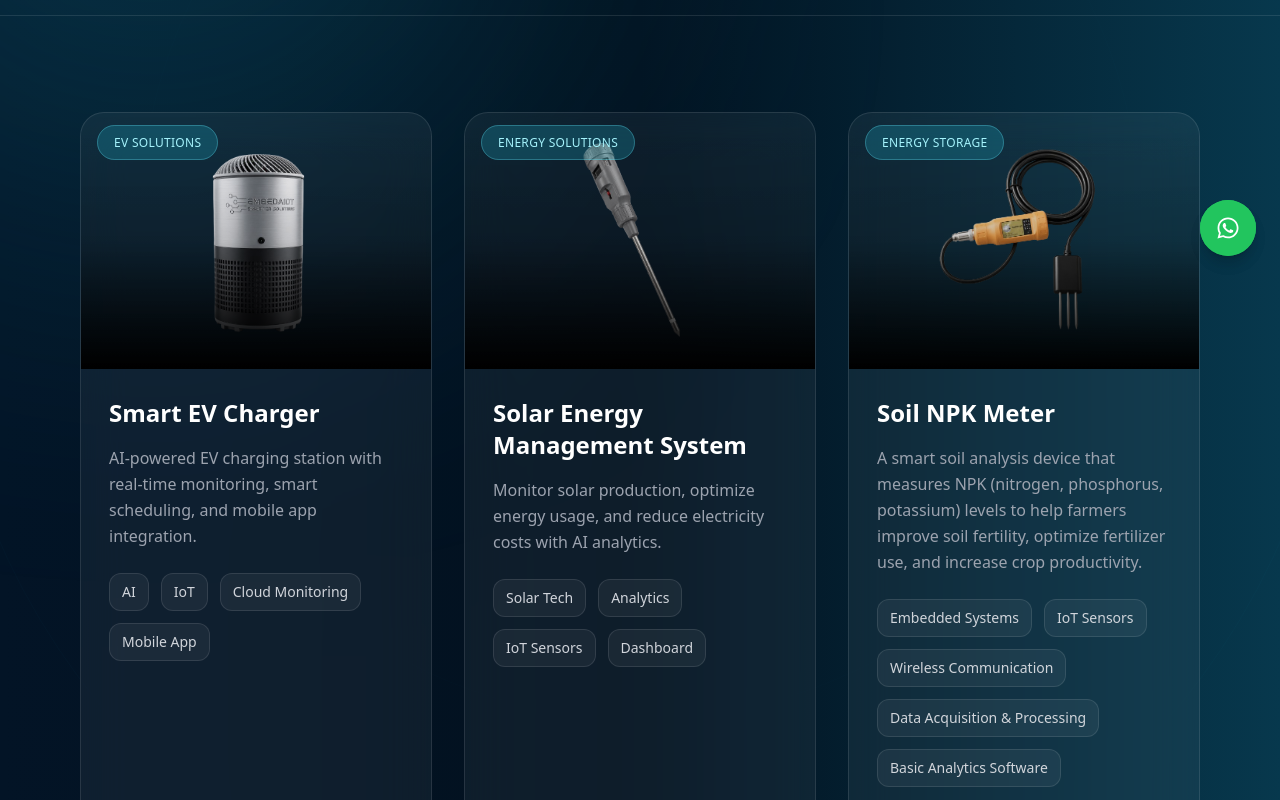
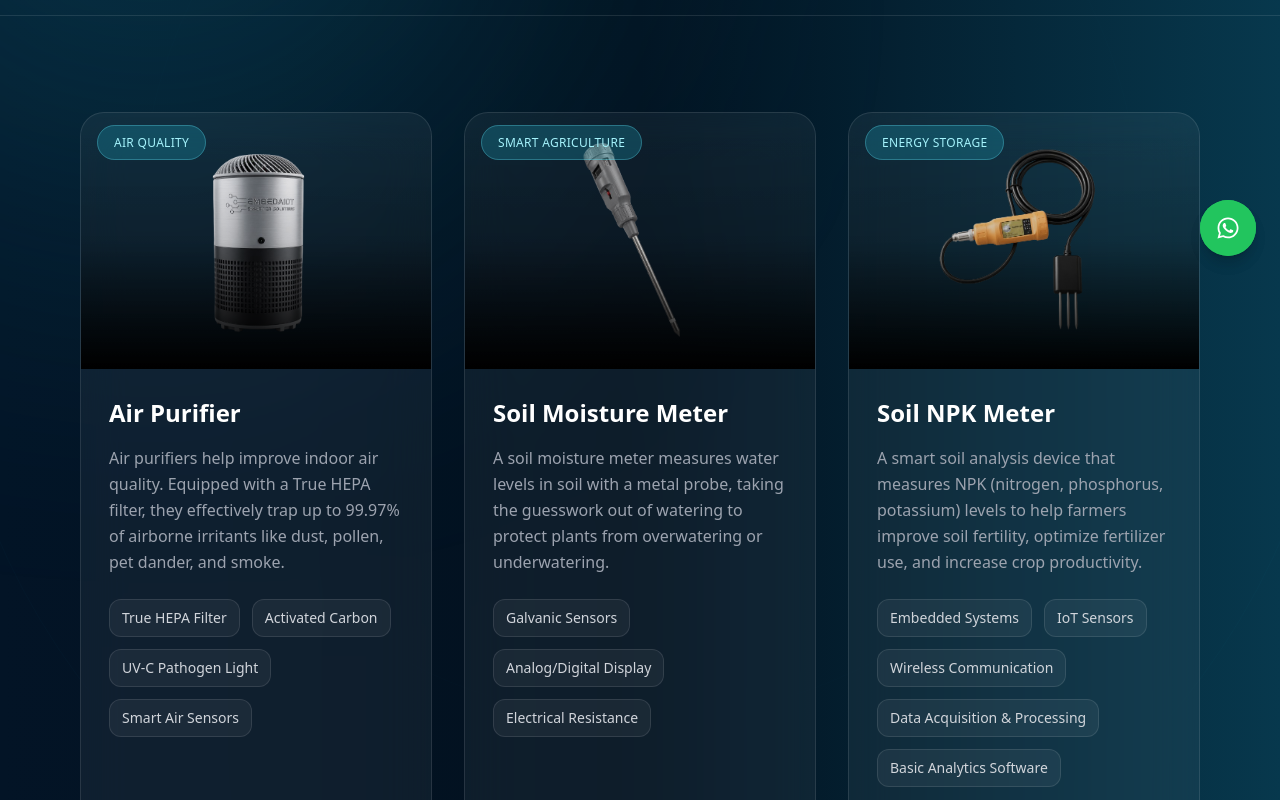
Before and after one commit to DANYALAQEEL/website-embedaiot, a React (Vite) app in the folder frontend/: page /products in a window 1280 px wide. Shown: the part 520-1320 px from the top of the page. Built offline with nearby package versions, Linux system fonts and the light colour scheme; no server answers.

Commit message:
Update Product 1 and 2 static metadata with Air Purifier and Soil Moisture Meter descriptions

```diff
--- a/frontend/src/data/products.js
+++ b/frontend/src/data/products.js
@@ -1,35 +1,35 @@
 const products = [
     {
         id: 1,
-        slug: "smart-ev-charger",
-        name: "Smart EV Charger",
-        category: "EV Solutions",
+        slug: "air-purifiers",
+        name: "Air Purifier",
+        category: "Air Quality",
         image: "/products/air purifier.png",
         description:
-            "AI-powered EV charging station with real-time monitoring, smart scheduling, and mobile app integration.",
-        technologies: ["AI", "IoT", "Cloud Monitoring", "Mobile App"],
+            "Air purifiers help improve indoor air quality. Equipped with a True HEPA filter, they effectively trap up to 99.97% of airborne irritants like dust, pollen, pet dander, and smoke.",
+        technologies: ["True HEPA Filter", "Activated Carbon", "UV-C Pathogen Light", "Smart Air Sensors"],
         features: [
-            "Real-time charging analytics",
-            "Mobile app integration",
-            "Smart scheduling",
-            "Remote monitoring",
+            "Allergy Relief: Lowers allergen load in the room to reduce sneezing, congestion, and allergy flare-ups.",
+            "Asthma Management: Clears out smoke, dust, and fine particulate matter to reduce asthma triggers.",
+            "Smoke & Odors: Highly effective at neutralizing cooking smells, VOCs, and smoke odors.",
+            "Viruses & Pathogens: High-efficiency filters trap microscopic particles containing airborne viruses.",
         ],
     },
 
     {
         id: 2,
-        slug: "solar-energy-management",
-        name: "Solar Energy Management System",
-        category: "Energy Solutions",
+        slug: "soil-moisture-meter",
+        name: "Soil Moisture Meter",
+        category: "Smart Agriculture",
         image: "/products/soil moisture meter.png",
         description:
-            "Monitor solar production, optimize energy usage, and reduce electricity costs with AI analytics.",
-        technologies: ["Solar Tech", "Analytics", "IoT Sensors", "Dashboard"],
+            "A soil moisture meter measures water levels in soil with a metal probe, taking the guesswork out of watering to protect plants from overwatering or underwatering.",
+        technologies: ["Galvanic Sensors", "Analog/Digital Display", "Electrical Resistance"],
         features: [
-            "Solar monitoring",
-            "Energy analytics",
-            "AI optimization",
-            "Remote dashboard access",
+            "Root Rot Prevention: Gives accurate readings to help you avoid overwatering or underwatering.",
+            "Galvanic Probe Action: Dissimilar metals create a tiny electrical current to scale water content.",
+            "Soil Type Adaptation: Works reliably in sandy, clay, and loamy soils at varying root depths.",
+            "Smart Drip Automation: Can integrate with smart drip systems to automate watering cycles.",
         ],
     },
 
```
